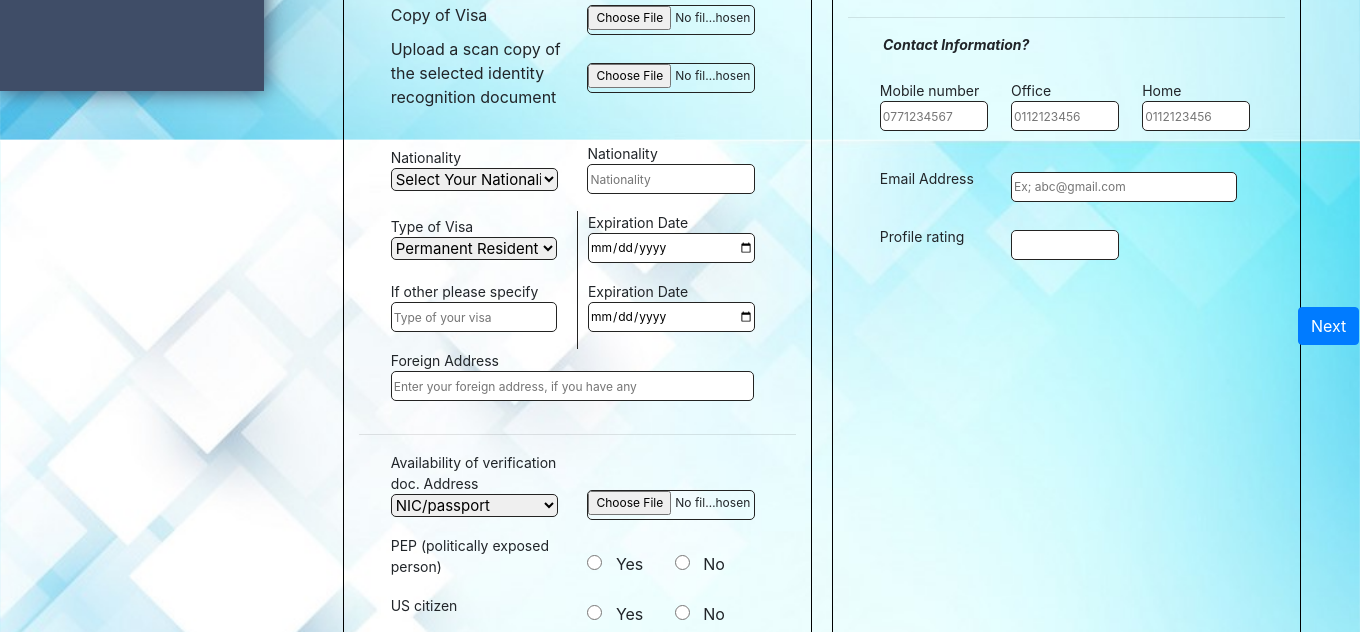
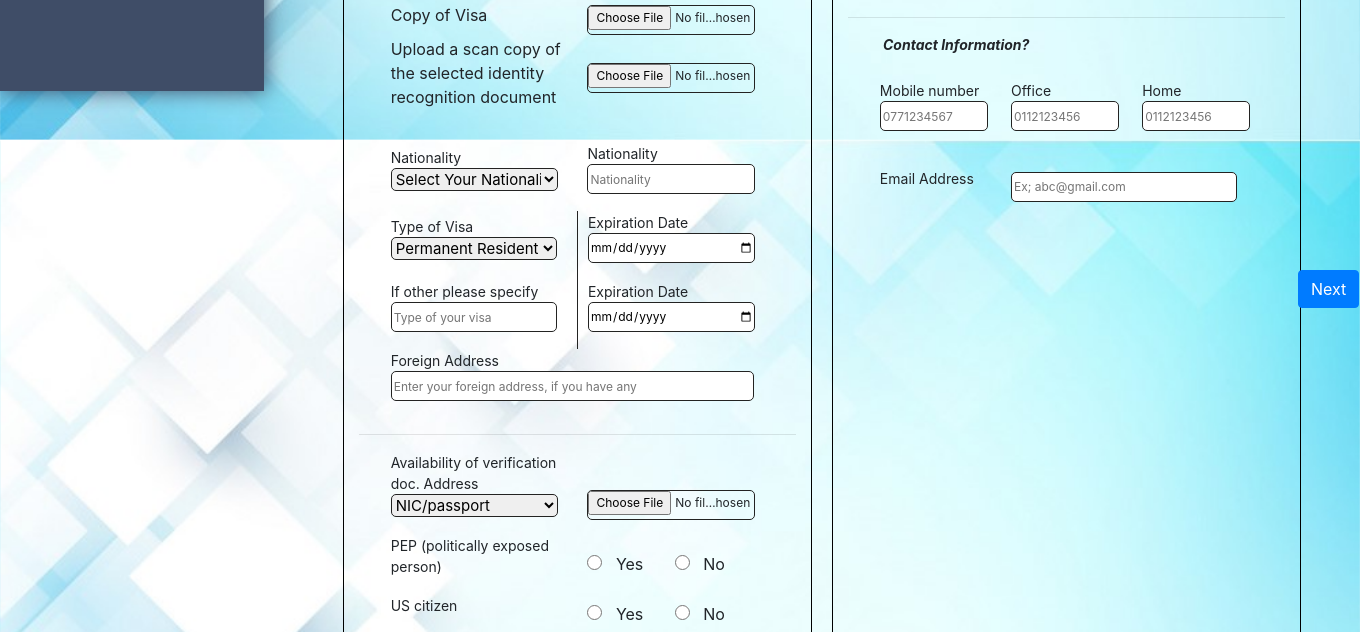
Before and after one commit to isurusupasan/kyc_final_v1, a Django app: page /index in a window 1360 px wide. Shown: the part 709-1341 px from the top of the page. Run offline with Django 3.2, Linux system fonts and the light colour scheme; parts of the project's set-up code (start-up, migrations or seed data) failed here and were passed over; some libraries are stand-ins or nearby versions.

Commit message:
hidden profile rating from template

```diff
--- a/kyc_django/kyc_django/kyc/templates/kyc/index.html
+++ b/kyc_django/kyc_django/kyc/templates/kyc/index.html
@@ -952,11 +952,11 @@
 
                         </tr>
                         <tr>
+                            <!--<td>
+                                <p>Profile rating</p>
+                            </td>-->
                             <td>
-                                <p>Profile rating</p>
-                            </td>
-                            <td>
-                                <input type="text" readonly id="profile_rate" name="profile_rating">
+                                <input type="hidden" readonly id="profile_rate" name="profile_rating">
                             </td>
                         </tr>
 
```
Also changed, not shown: 6 other files.
